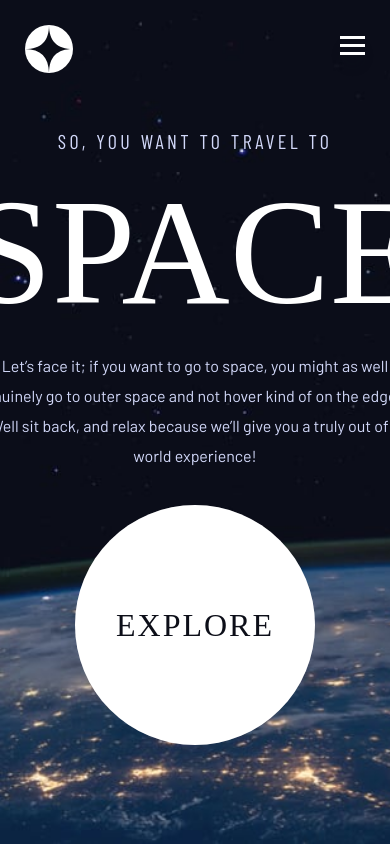
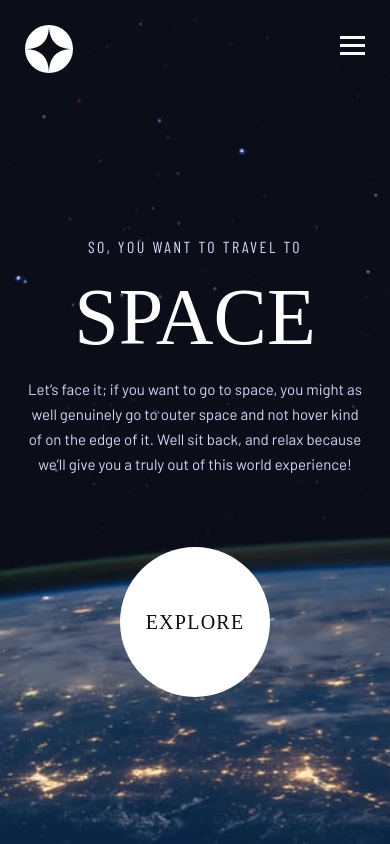
Before and after one commit to AnshumanMahato/space-travel-frontendmentor, a React (Create React App) app: page / in a window 390 px wide. Shown: the top 844 px of the page. Built offline with nearby package versions, Linux system fonts and the light colour scheme; a web font is replaced by a local one.

Commit message:
home page mobile done

```diff
--- a/src/pages/Home.jsx
+++ b/src/pages/Home.jsx
@@ -13,7 +13,7 @@ const Home = () => {
           experience!
         </p>
       </div>
-      <a href="/" className="hero-btn">
+      <a href="/destination" className="hero-btn">
         EXPLORE
       </a>
     </main>
--- a/src/sass/_base.scss
+++ b/src/sass/_base.scss
@@ -28,4 +28,8 @@ body {
   @media only screen and (max-width: 900px) {
     font-size: 1.6rem;
   }
+  @media only screen and (max-width: 600px) {
+    font-size: 1.5rem;
+    line-height: 2.5rem;
+  }
 }
--- a/src/sass/_layouts.scss
+++ b/src/sass/_layouts.scss
@@ -98,6 +98,11 @@
     align-items: center;
     height: 73vh;
   }
+  @media only screen and (max-width: 600px) {
+    margin: 2.5rem;
+    justify-content: center;
+    flex-grow: 1;
+  }
 }
 
 .hero-text {
@@ -109,6 +114,10 @@
     top: 0;
     left: 0;
     text-align: center;
+  }
+  @media only screen and (max-width: 600px) {
+    width: 100%;
+    margin-bottom: 7rem;
   }
 }
 
@@ -130,13 +139,6 @@
   font-size: 3.2rem;
   letter-spacing: 2px;
   color: $color-black;
-  @media only screen and (max-width: 900px) {
-    position: relative;
-    top: 0;
-    right: 0;
-    height: 24rem;
-    width: 24rem;
-  }
 
   &::after {
     position: absolute;
@@ -153,6 +155,25 @@
     width: 160%;
     height: 160%;
   }
+
+  @media only screen and (max-width: 900px) {
+    position: relative;
+    top: 0;
+    right: 0;
+    height: 24rem;
+    width: 24rem;
+
+    &::after {
+      display: none;
+    }
+  }
+
+  @media only screen and (max-width: 600px) {
+    height: 15rem;
+    width: 15rem;
+    font-size: 2rem;
+    letter-spacing: 1.25px;
+  }
 }
 
 .page {
--- a/src/sass/_typography.scss
+++ b/src/sass/_typography.scss
@@ -23,6 +23,10 @@
   @media only screen and (max-width: 900px) {
     line-height: 1;
     margin: 2.4rem 0;
+  }
+  @media only screen and (max-width: 600px) {
+    font-size: 8rem;
+    margin: 2rem;
   }
 }
 
@@ -54,6 +58,11 @@
     font-size: 2rem;
     line-height: 2.4rem;
     letter-spacing: 3.4px;
+  }
+  @media only screen and (max-width: 600px) {
+    font-size: 1.6rem;
+    line-height: 2rem;
+    letter-spacing: 2.5px;
   }
 }
 
```
